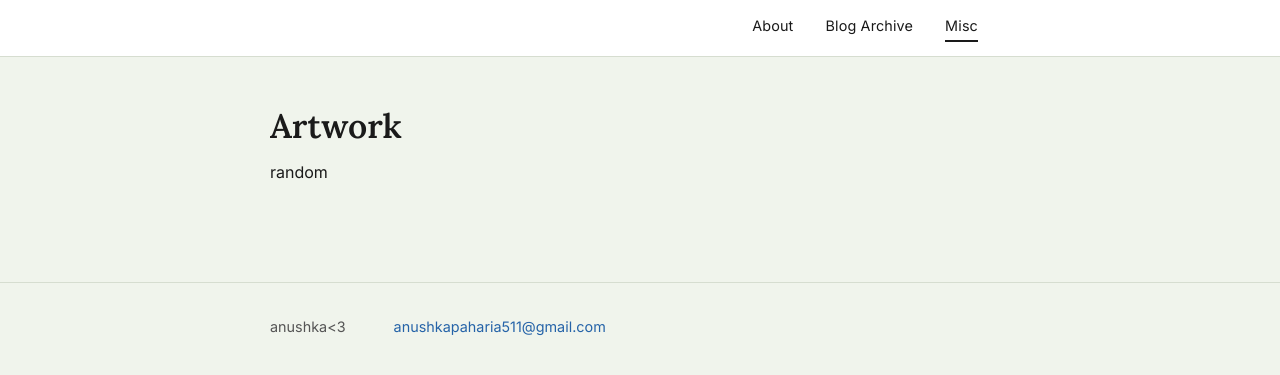
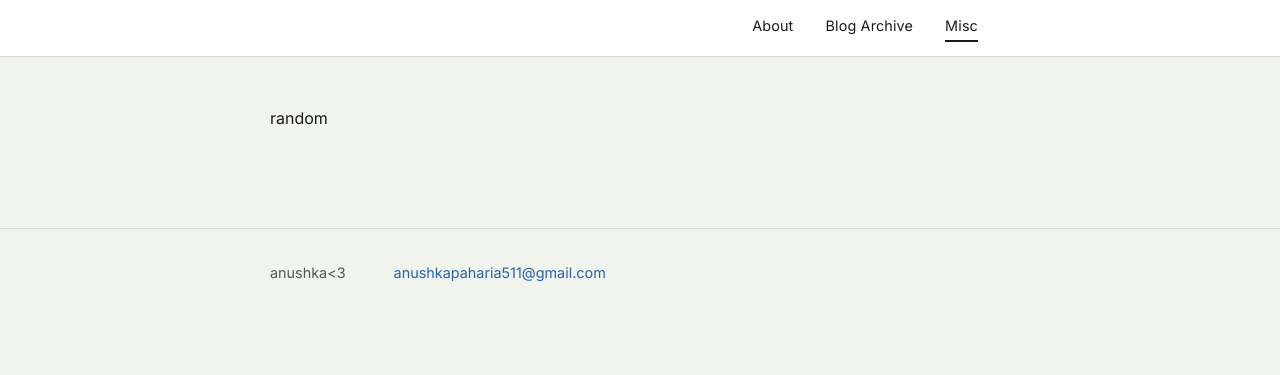
Before and after one commit to anuzka115/anuzka115.github.io, a Jekyll site: the page built from artwork.md, in a window 1280 px wide. Shown: the top 375 px of the page. Built offline with Jekyll 4.4.1, drawn with Linux system fonts in a browser that asks for light colours.

Commit message:
Update artwork.md

```diff
--- a/artwork.md
+++ b/artwork.md
@@ -4,6 +4,5 @@ title: miscellaneous
 permalink: /artwork/
 ---
 
-# Artwork
 
 random
```
